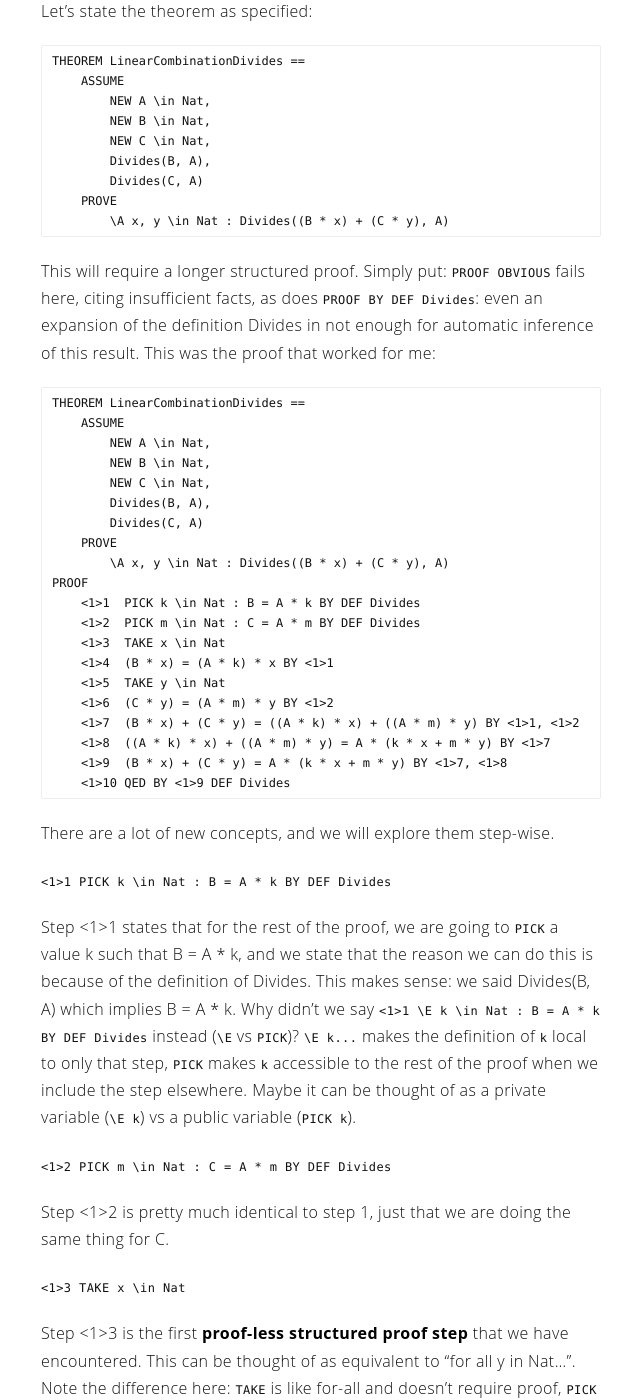
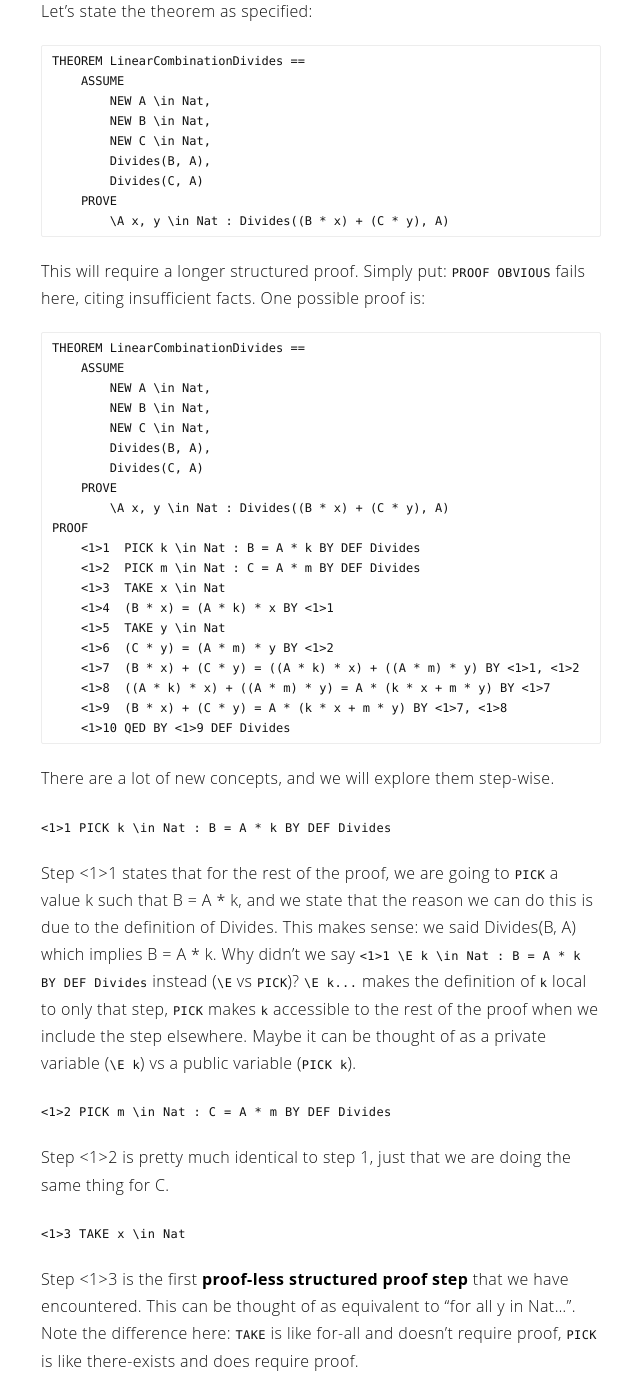
Before and after one commit to frizensami/frizensami.github.io, a Jekyll site: the page built from _posts/2019-04-24-tlaps.markdown, in a window 1280 px wide and 1400 px high, scrolled down 7172 px. Shown: the whole window, without its empty margins (319-959 px from the left). Built offline with Jekyll 4.4.1, drawn with Linux system fonts in a browser that asks for light colours; comment, search, counter and statistics services are not loaded; some of the changed text lies outside the part shown.

Commit message:
Change typos in TLAPS post

````diff
--- a/_posts/2019-04-24-tlaps.markdown
+++ b/_posts/2019-04-24-tlaps.markdown
@@ -96,7 +96,7 @@ PROOF OBVIOUS
 etc.
 
 ### 4.1. Running these proofs
-In the TLA+ Toolbox: Use Ctrl + G Ctrl + G to prove a particular step of a theorem. The theorem and its associated steps turn green if the proof backends prove the theorem with the proof that's been given.
+In the TLA+ Toolbox: Use Ctrl+G Ctrl+G to prove a particular step of a theorem. The theorem and its associated steps turn green if the proof backends prove the theorem with the proof that's been given.
 
 ![One Plus One Proof](/assets/images/tlaps/oneplusone.png)
 
@@ -238,7 +238,7 @@ THEOREM LinearCombinationDivides ==
         \A x, y \in Nat : Divides((B * x) + (C * y), A)
 ```
 
-This will require a longer structured proof. Simply put: `PROOF OBVIOUS` fails here, citing insufficient facts, as does `PROOF BY DEF Divides`: even an expansion of the definition Divides in not enough for automatic inference of this result. This was the proof that worked for me:
+This will require a longer structured proof. Simply put: `PROOF OBVIOUS` fails here, citing insufficient facts. One possible proof is:
 
 ```
 THEOREM LinearCombinationDivides ==
@@ -267,7 +267,7 @@ There are a lot of new concepts, and we will explore them step-wise.
 
 `<1>1  PICK k \in Nat : B = A * k BY DEF Divides`
 
-Step <1>1 states that for the rest of the proof, we are going to `PICK` a value k such that B = A * k, and we state that the reason we can do this is because of the definition of Divides. This makes sense: we said Divides(B, A) which implies B = A * k. Why didn't we say `<1>1  \E k \in Nat : B = A * k BY DEF Divides` instead (`\E` vs `PICK`)? `\E k...` makes the definition of `k` local to only that step, `PICK` makes `k` accessible to the rest of the proof when we include the step elsewhere. Maybe it can be thought of as a private variable (`\E k`) vs a public variable (`PICK k`).
+Step <1>1 states that for the rest of the proof, we are going to `PICK` a value k such that B = A * k, and we state that the reason we can do this is due to the definition of Divides. This makes sense: we said Divides(B, A) which implies B = A * k. Why didn't we say `<1>1  \E k \in Nat : B = A * k BY DEF Divides` instead (`\E` vs `PICK`)? `\E k...` makes the definition of `k` local to only that step, `PICK` makes `k` accessible to the rest of the proof when we include the step elsewhere. Maybe it can be thought of as a private variable (`\E k`) vs a public variable (`PICK k`).
 
 `<1>2  PICK m \in Nat : C = A * m BY DEF Divides`
 
@@ -282,7 +282,9 @@ Step <1>3 is the first **proof-less structured proof step** that we have encount
 In Step <1>4, we say that by adding the step <1>1 (`PICK k \in Nat : B = A * k BY DEF Divides`) to our list of facts for this step, we can prove that `(B * x) = (A * k) * x`, which makes sense since we are just expanding the definition of B. We do this for steps <1>5 and <1>6 for C as well.
 
 `<1>7  (B * x) + (C * y) = ((A * k) * x) + ((A * m) * y) BY <1>1, <1>2`
+
 `<1>8  ((A * k) * x) + ((A * m) * y) = A * (k * x + m * y) BY <1>7`
+
 `<1>9  (B * x) + (C * y) = A * (k * x + m * y) BY <1>7, <1>8`
 
 The next three steps are basic arithmetic to achieve the form (B * x) + (C * y) = A * (some natural number). After this, only one last step is necessary to complete the proof:
````
Also changed, not shown: other parts of _posts/2019-04-24-tlaps.markdown (+2 -2 lines).
